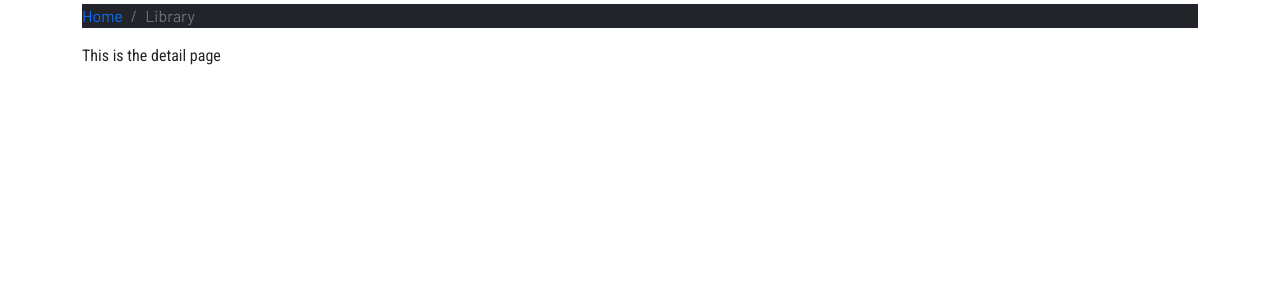
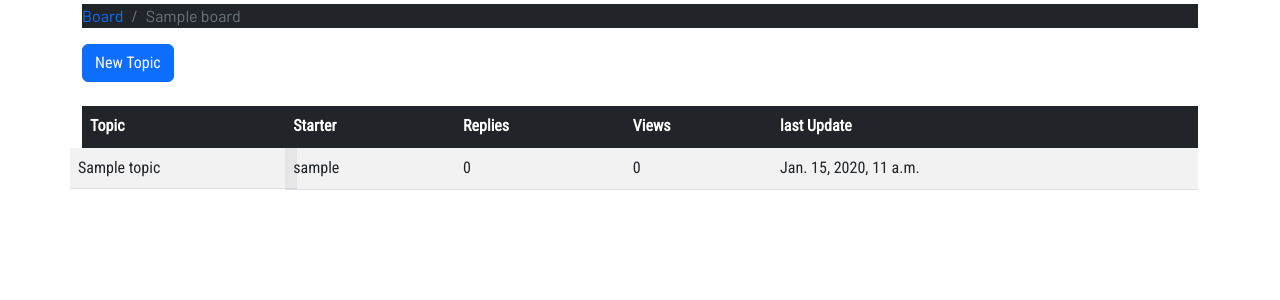
Before and after one commit to Olaism/discussion-forum, a Django app: page /boards/1/ in a window 1280 px wide. Shown: the top 300 px of the page. Run offline with Django 4.2, Linux system fonts and the light colour scheme; tables that the repository leaves empty hold one stand-in row (values such as "Sample post"); some libraries are stand-ins or nearby versions.

Commit message:
Add form for starting a new topic

```diff
--- a/boards/urls.py
+++ b/boards/urls.py
@@ -2,10 +2,12 @@ from django.urls import path
 
 from .views import (
     home,
-    board_topics
+    board_topics,
+    new_topic,
 )
 
 urlpatterns = [
     path('', home, name='home'),
     path('<int:pk>/', board_topics, name='board_topics'),
+    path('<int:pk>/new/', new_topic, name='new_topic'),
 ]
--- a/boards/views.py
+++ b/boards/views.py
@@ -3,6 +3,7 @@ from django.shortcuts import (
     render
 )
 
+from .forms import NewTopicForm
 from .models import Board
 
 
@@ -14,3 +15,23 @@ def home(request):
 def board_topics(request, pk):
     board = get_object_or_404(Board, pk=pk)
     return render(request, 'topics.html', {'board': board})
+
+
+def new_topic(request, pk):
+    board = get_object_or_404(Board, pk=pk)
+    if request.method == 'POST':
+        form = NewTopicForm(request.POST)
+        if form.is_valid():
+            topic = form.save(commit=False)
+            topic.board = board
+            topic.starter = request.user
+            topic.save()
+            post = Post.objects.create(
+                message=form.get_cleaned_data('message'),
+                topic=topic,
+                created_by=request.user
+            )
+            return redirect('board_topics', pk=board.pk)
+    else:
+        form = NewTopicForm()
+    return render(request, 'new_topic.html', {'board': board, 'form': form})
--- a/conf/settings.py
+++ b/conf/settings.py
@@ -21,6 +21,7 @@ ALLOWED_HOSTS = []
 
 INSTALLED_APPS = [
     'boards',
+    'widget_tweaks',
     'django.contrib.admin',
     'django.contrib.auth',
     'django.contrib.contenttypes',
--- a/requirements.txt
+++ b/requirements.txt
@@ -1,5 +1,9 @@
 asgiref==3.6.0
+autopep8==2.0.2
 Django==4.1.7
 django-environ==0.10.0
+django-widget-tweaks==1.4.12
+psycopg2==2.9.5
+pycodestyle==2.10.0
 sqlparse==0.4.3
 tzdata==2022.7
--- a/templates/topics.html
+++ b/templates/topics.html
@@ -5,10 +5,40 @@
 {% endblock title %}
 
 {% block breadcrumb %}
-    <li class="breadcrumb-item text-secondary"><a href="{% url 'home' %}">Home</a></li>
-    <li class="breadcrumb-item active" aria-current="page">Library</li>
+    <li class="breadcrumb-item text-secondary">
+        <a href="{% url 'home' %}">Board</a>
+    </li>
+    <li class="breadcrumb-item active" aria-current="page">
+        {{ board.name }}
+    </li>
 {% endblock breadcrumb %}
 
 {% block content %}
-    This is the detail page
+<div class="mb-4">
+    <a href="{% url 'new_topic' board.pk %}" class="btn btn-primary">
+        New Topic
+    </a>
+</div>
+    <table class="table table-striped">
+        <thead>
+            <tr class="table-dark">
+                <th scope="col">Topic</th>
+                <th scope="col">Starter</th>
+                <th scope="col">Replies</th>
+                <th scope="col">Views</th>
+                <th scope="col">last Update</th>
+            </tr>
+        </thead>
+        <tbody class="table-group-divider">
+            {% for topic in board.topics.all %}
+            <tr>
+                <td class="row">{{ topic.subject }}</td>
+                <td>{{ topic.starter.username }}</td>
+                <td>0</td>
+                <td>0</td>
+                <td>{{ topic.last_updated }}</td>
+            </tr>
+            {% endfor %}
+        </tbody>
+    </table>
 {% endblock content %}
```
Also changed, not shown: boards/forms.py (added, +17 -0 lines), boards/tests.py (+88 -11 lines), templates/includes/form.html (added, +28 -0 lines), templates/new_topic.html (added, +21 -0 lines).
